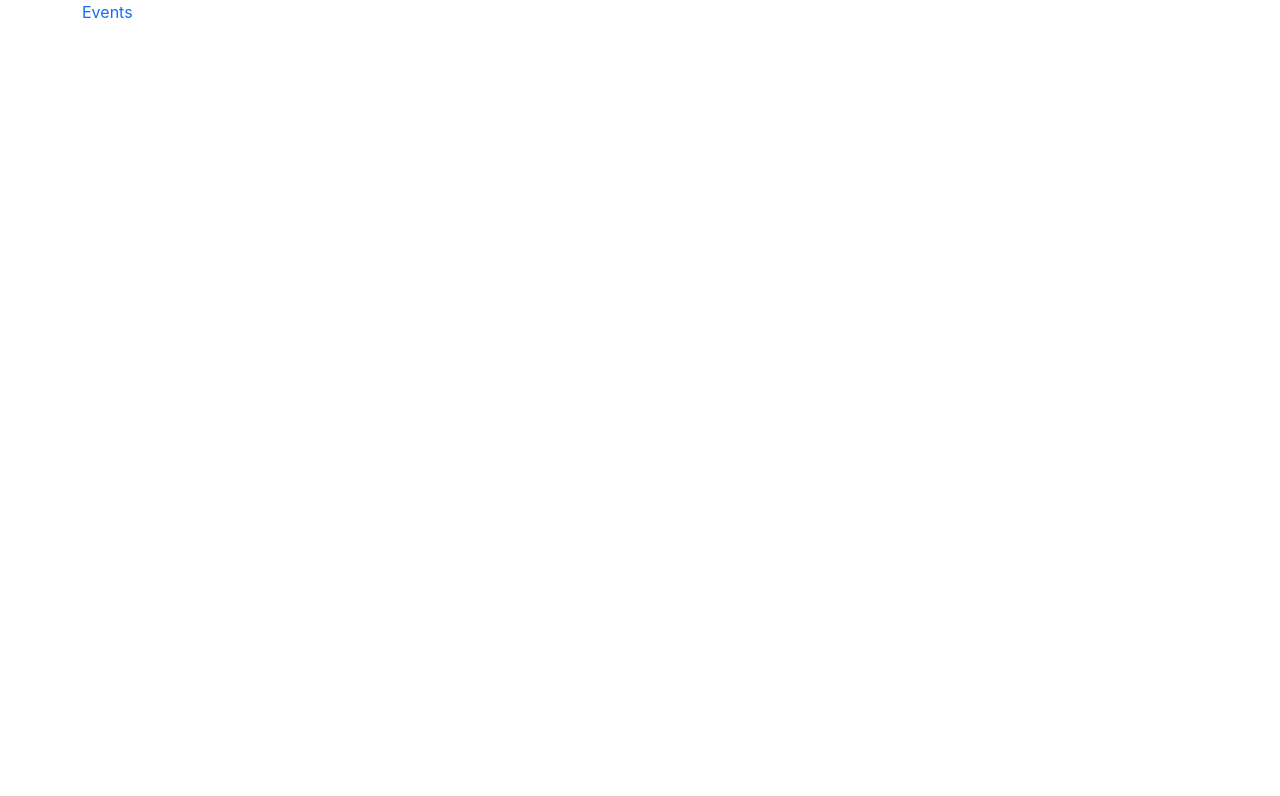
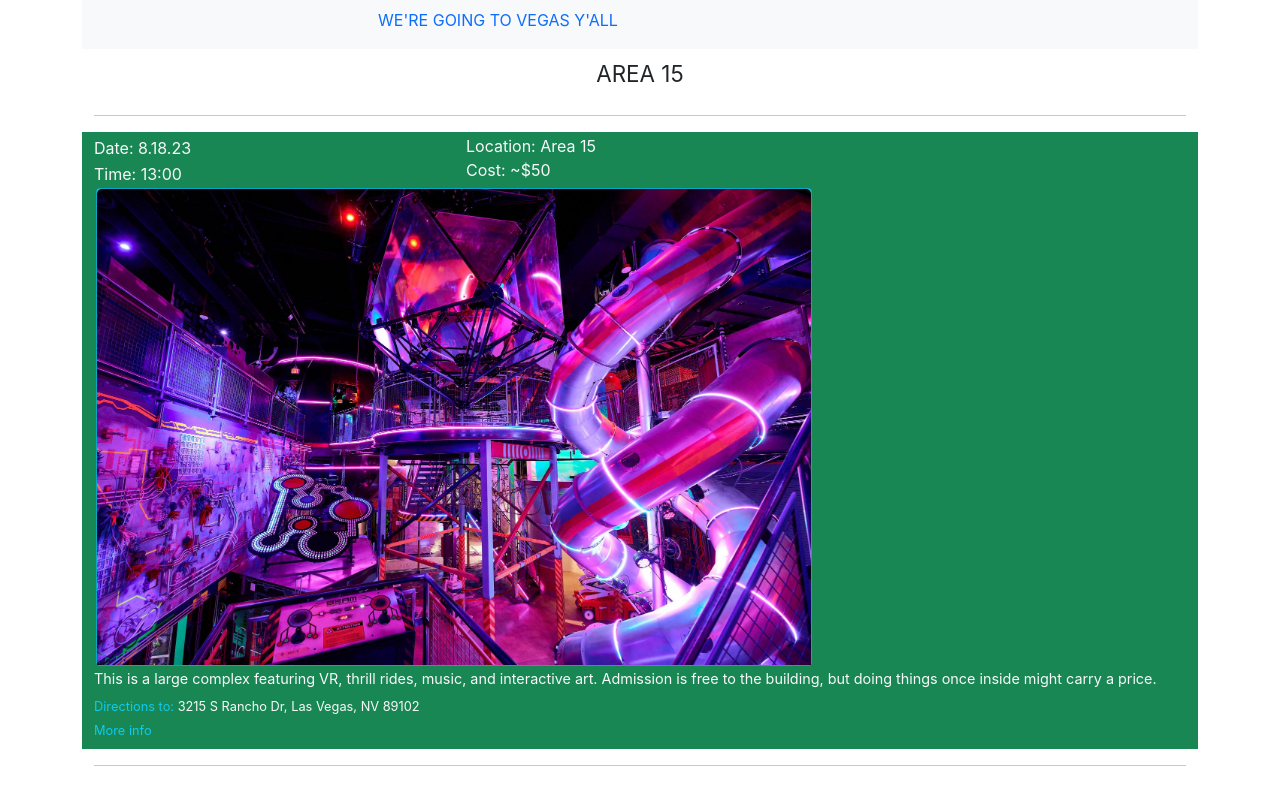
Before and after one commit to sfotxl/vegas, a React (Create React App) app: page / in a window 1280 px wide. Shown: the top 796 px of the page. Built offline with nearby package versions, Linux system fonts and the light colour scheme.

Commit message:
Remove landing page

```diff
--- a/src/App.js
+++ b/src/App.js
@@ -2,17 +2,16 @@
 import './App.css';
 import { Routes, Route } from 'react-router';
 import { Container } from 'reactstrap';
-import Landing from './pages/Landing';
+// import Landing from './pages/Landing';
 import Events from './pages/Events';
-import Hotels from './pages/Hotels';
+// import Hotels from './pages/Hotels';
 
 function App() {
   return (
     <Container>
       <Routes>
-        <Route path='/' element={<Landing />} />
-        <Route path='/Events' element={<Events />} />
-        <Route path='/Hotels' elements={<Hotels />} />
+        <Route path='/' element={<Events />} />
+        {/* <Route path='/Hotels' elements={<Hotels />} /> */}
       </Routes>
     </Container>
   );
--- a/src/components/EventCard.js
+++ b/src/components/EventCard.js
@@ -28,7 +28,10 @@
        text-light'
         >
           <Row>
-            <Col className='data'>Location: {event.location}</Col>
+            <Col className='data'>
+              Location: {event.location}
+              <div>Cost: {event.cost}</div>
+            </Col>
             {event.reservation ? (
               <Col className='data'>Reservation: {event.reservation}</Col>
             ) : null}
--- a/src/components/Header.js
+++ b/src/components/Header.js
@@ -10,7 +10,7 @@
       {/* <NavbarToggler onClick={() => setMenuOpen(!menuOpen)} />
       <Collapse isOpen={menuOpen} navbar> */}
       <Nav navbar className='flex-grow-1 justify-content-evenly flex-row'>
-        <NavLink to='/Events'>LAS KALAGAS.COM</NavLink>
+        <NavLink to='/'>WE'RE GOING TO VEGAS Y'ALL</NavLink>
 
         {/* <NavLink to='/'>Hotels</NavLink> */}
 
--- a/src/pages/Events.js
+++ b/src/pages/Events.js
@@ -21,7 +21,8 @@
     link: 'http://area15.com/',
     cost: '~$50',
     google: 'https://goo.gl/maps/zCzANQxm8fv5Sw1y9',
-    description: 'Admission is free. I need to go here for my Art.',
+    description:
+      'This is a large complex featuring VR, thrill rides, music, and interactive art. Admission is free to the building, but doing things once inside might carry a price. ',
   },
   {
     id: 2,
@@ -36,20 +37,22 @@
     address:
       'Boulevard Tower, 3708 Las Vegas Blvd S Level 3, Las Vegas, NV 89109',
     google: 'https://goo.gl/maps/grCV8vn8o9UAgWsH9',
-    description: 'Calling this my birthday dinner.',
+    description:
+      'This is my birthday dinner. If you cannot make it to this for whatever reason please let me know before August 16.',
   },
   {
     id: 3,
     name: 'Slotzilla Zipline',
     date: '8.18.23',
-    time: '13:00',
+    time: '22:00',
     image: SlotzImage,
     location: 'Downtown LV',
     link: 'https://vegasexperience.com/fremont-zipline-slotzilla/?gad=1&gclid=Cj0KCQjw2qKmBhCfARIsAFy8buJXYvYGKWz5A_wVBYqgC5_-NTqHA9iXaFwWwGsYrzIV-gglSpy8Qy4aAjtcEALw_wcB',
     cost: '$49 / $69',
     google: 'https://goo.gl/maps/NQ6H79enfxa41V779',
     address: '425 E Fremont St #160, Las Vegas, NV 89101',
-    description: 'Option 1: normal zipline posture || Option 2: Superman',
+    description:
+      'Option 1: normal zipline posture || Option 2: Superman. Reservations are recommended, so I will make reservations Wednesday, Augsut 9',
   },
   {
     id: 4,
@@ -57,9 +60,10 @@
     date: '8.19.23',
     time: 'All Day',
     image: PoolImage,
-    location: 'p00l',
+    location: 'The pool',
     cost: 'Free',
-    description: 'Spritz in the desert. Ride a block of ice. Nachos.',
+    description:
+      'Since we are all at different hotels, I do not have a particular pool in mind. This is free time to do whatever.',
   },
   {
     id: 5,
@@ -67,9 +71,9 @@
     date: '8.19.23',
     time: 'All Day',
     image: GamblingImage,
-    location: 'Da Kasino',
+    location: 'The casino',
     cost: 'Free',
-    description: `It's only a gambling problem if you're losing.`,
+    description: `This is a placeholder. Gamble or pool. Enjoy the sights.`,
   },
   {
     id: 6,
@@ -79,10 +83,10 @@
     image: GalpaoImage,
     location: 'Fashion Mall LV',
     link: 'https://vegasexperience.com/fremont-zipline-slotzilla/?gad=1&gclid=Cj0KCQjw2qKmBhCfARIsAFy8buJXYvYGKWz5A_wVBYqgC5_-NTqHA9iXaFwWwGsYrzIV-gglSpy8Qy4aAjtcEALw_wcB',
-    cost: '$49 / $69',
+    cost: '$$',
     google: 'https://goo.gl/maps/FVoTMofJFXyVXAyj8',
     address: '3200 S Las Vegas Blvd Suite 1260,Las Vegas, NV 89109',
-    description: `Brazilian steakhouse cos it's basically a buffet.`,
+    description: `Brazilian steakhouse cos it's basically a buffet. Please RSVP by August 10 so we can make reservations. `,
   },
   {
     id: 7,
@@ -96,7 +100,7 @@
     google: 'https://goo.gl/maps/kRAkYnj19zpP7AG46',
     address: '3555 S Las Vegas Blvd, Las Vegas, NV 89109',
     link: 'https://get.rupaulsdragracelive.com/',
-    description: 'Men in wigs.',
+    description: 'Men in wigs. We have the tickets. Just show up!',
   },
 
   {
@@ -110,7 +114,8 @@
     address: '921 S Main St, Las Vegas, NV 89101',
     google: 'https://goo.gl/maps/EUpiUCeMmeQm3QRm8',
     cost: '$$',
-    description: 'Asian-inspired brunch means Ube French Toast.',
+    description:
+      'Asian-inspired brunch means Ube French Toast. Please reach out by Wednesday August 9 so we can make a reservation.',
   },
 ];
 
```
